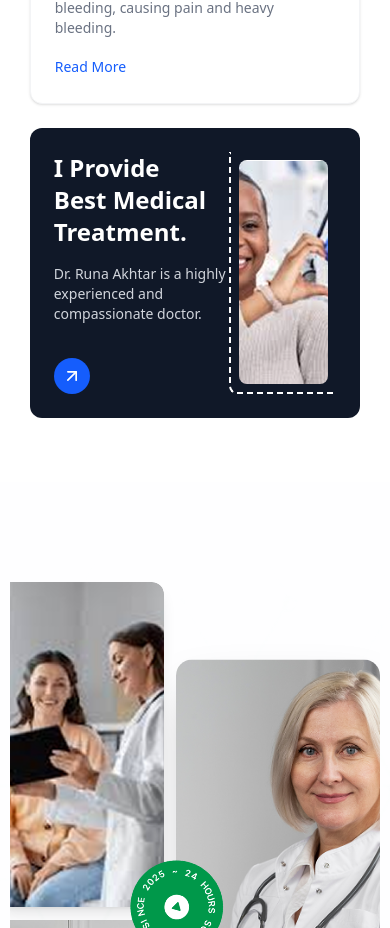
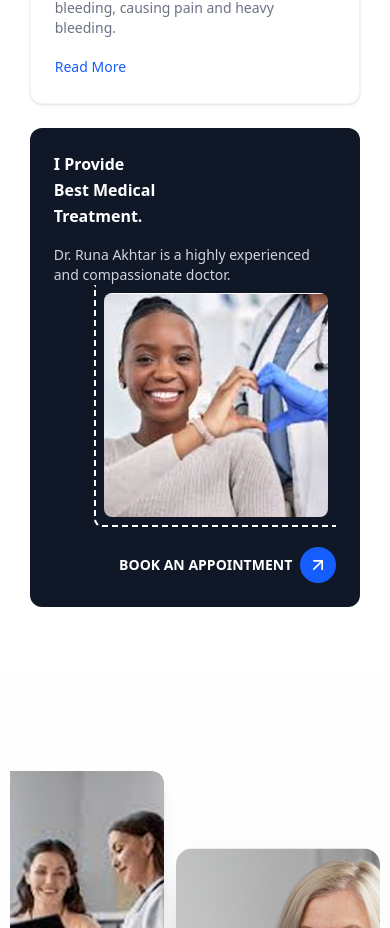
Before and after one commit to mrashed21/doctor_portfolio, a Next.js app: page / in a window 390 px wide. Shown: the part 2819-3747 px from the top of the page. Built offline with nearby package versions, Linux system fonts and the light colour scheme.

Commit message:
update service section

```diff
--- a/src/Components/Home/Services.jsx
+++ b/src/Components/Home/Services.jsx
@@ -85,10 +85,10 @@ const Services = () => {
             whileInView={{ opacity: 1, y: 0 }}
             transition={{ duration: 0.6, delay: serviceCards.length * 0.2 }}
             viewport={{ once: false, amount: 0.2 }}
-            className="relative col-span-1 sm:col-span-2 lg:col-span-2  bg-gray-900 rounded-xl overflow-hidden text-white p-6 flex  justify-between"
+            className="relative col-span-1 sm:col-span-2 lg:col-span-2  bg-gray-900 rounded-xl overflow-hidden text-white p-6 flex  flex-col lg:flex-row justify-between"
           >
             <div className="relative z-10 flex flex-col h-full">
-              <h3 className="text-2xl font-bold mb-4">
+              <h3 className="lg:text-2xl font-bold mb-4">
                 I Provide <br /> Best Medical <br /> Treatment.
               </h3>
               <p className="text-sm text-gray-300 flex-grow">
@@ -98,7 +98,7 @@ const Services = () => {
 
               <Link
                 href="/"
-                className="flex items-center space-x-2 text-sm font-semibold text-blue-400 hover:text-blue-300 transition"
+                className="lg:flex items-center space-x-2 text-sm font-semibold text-blue-400 hover:text-blue-300 transition hidden "
               >
                 <span className="hidden sm:inline text-white">
                   BOOK AN APPOINTMENT
@@ -108,12 +108,24 @@ const Services = () => {
                 </span>
               </Link>
             </div>
-            <div className="flex items-end justify-between border-l-2 border-b-2 border-dashed border-white p-2 rounded-bl-lg">
-              <img
-                src="/service_image.png"
-                alt="Doctor"
-                className="w-56 h-56 rounded-lg object-cover "
-              />
+
+            <div className="flex flex-col items-end justify-between  ">
+              <div className="border-l-2 border-b-2 border-dashed border-white p-2 rounded-bl-lg">
+                <img
+                  src="/service_image.png"
+                  alt="Doctor"
+                  className="w-56 h-56 rounded-lg object-cover "
+                />
+              </div>
+              <Link
+                href="/"
+                className="lg:hidden mt-5 items-center space-x-2 text-sm font-semibold text-blue-400 hover:text-blue-300 transition flex "
+              >
+                <span className="inline text-white">BOOK AN APPOINTMENT</span>
+                <span className="text-white bg-blue-600 rounded-full p-2">
+                  <ArrowUpRight className="w-5 h-5" />
+                </span>
+              </Link>
             </div>
           </motion.div>
         </div>
```
